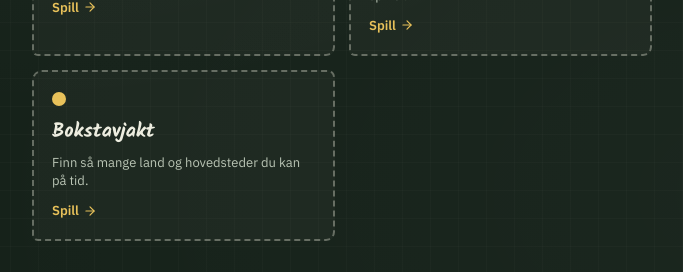
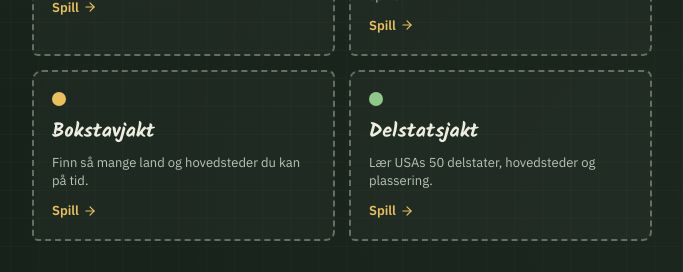
Before and after one commit to Ragnhibo/Fellesnevner-Platform, a React (Vite) app: page / in a window 1280 px wide. Shown: the part 525-797 px from the top of the page, without its empty margins (298-981 px from the left). Built offline with nearby package versions, Linux system fonts and the light colour scheme; no server answers.

Commit message:
Add files via upload

```diff
--- a/src/pages/Home.jsx
+++ b/src/pages/Home.jsx
@@ -39,6 +39,13 @@ const GAMES = [
     title: "Bokstavjakt",
     tagline: "Finn så mange land og hovedsteder du kan på tid.",
     color: colors.accent,
+    available: true,
+  },
+  {
+    slug: "/delstatsjakt",
+    title: "Delstatsjakt",
+    tagline: "Lær USAs 50 delstater, hovedsteder og plassering.",
+    color: colors.mint,
     available: true,
   },
 ];
```
